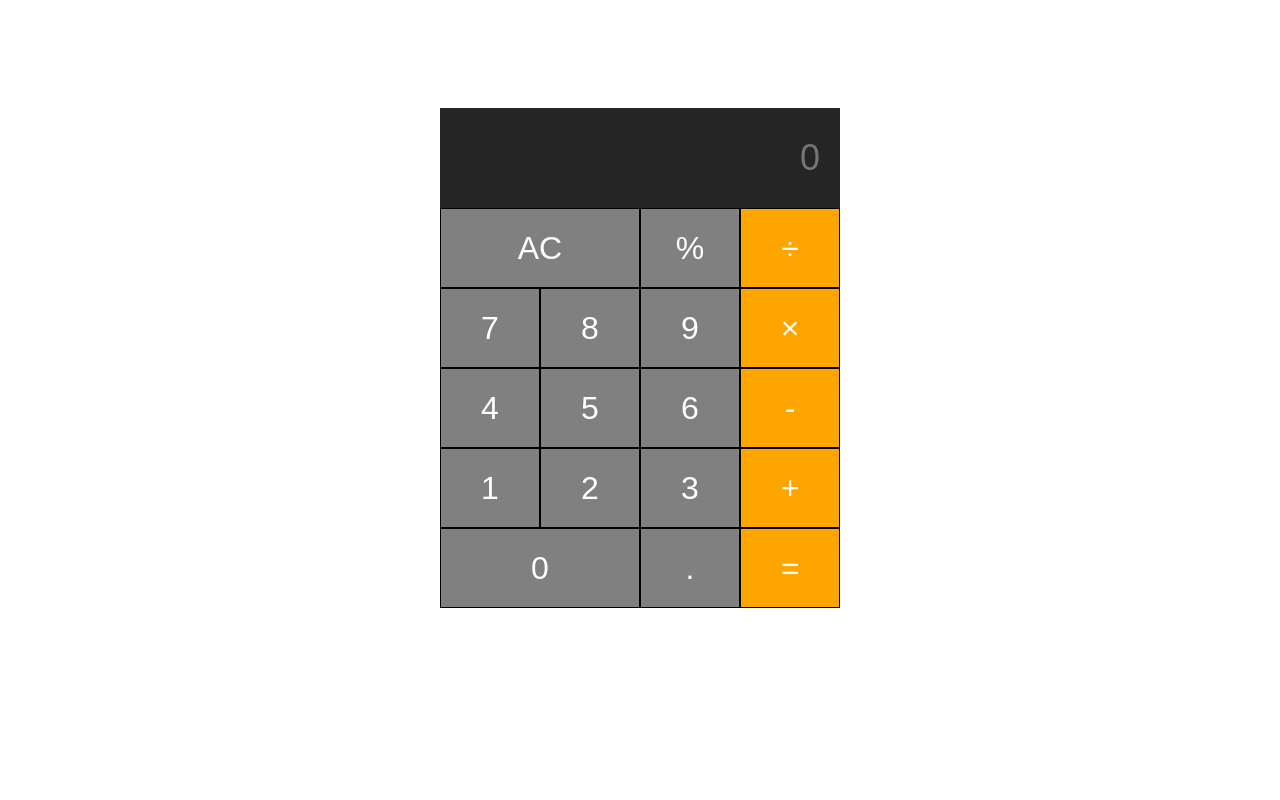
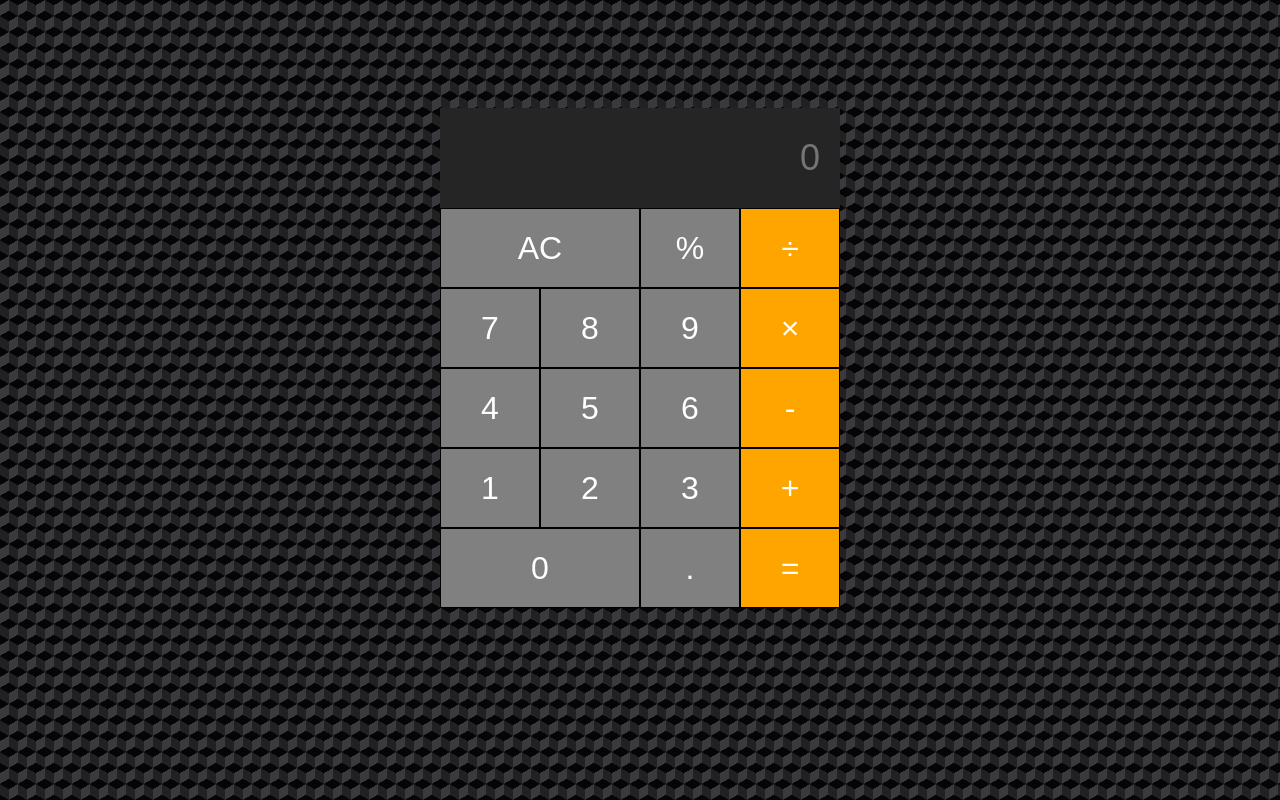
Before and after one commit to harfiyanaditiya/project-akhir, a plain HTML site: page index.html in a window 1280 px wide. Drawn offline with Linux system fonts and the light colour scheme.

Commit message:
update stylesheet.css

```diff
--- a/stylesheet.css
+++ b/stylesheet.css
@@ -1,7 +1,14 @@
+body{
+    background-color: #3a3a3e;
+    opacity: 1;
+    background-image:  linear-gradient(30deg, #050505 12%, transparent 12.5%, transparent 87%, #050505 87.5%, #050505), linear-gradient(150deg, #050505 12%, transparent 12.5%, transparent 87%, #050505 87.5%, #050505), linear-gradient(30deg, #050505 12%, transparent 12.5%, transparent 87%, #050505 87.5%, #050505), linear-gradient(150deg, #050505 12%, transparent 12.5%, transparent 87%, #050505 87.5%, #050505), linear-gradient(60deg, #05050577 25%, transparent 25.5%, transparent 75%, #05050577 75%, #05050577), linear-gradient(60deg, #05050577 25%, transparent 25.5%, transparent 75%, #05050577 75%, #05050577);
+    background-size: 18px 32px;
+    background-position: 0 0, 0 0, 9px 16px, 9px 16px, 0 0, 9px 16px;
+}
 .calculator{
     text-align: center;
     margin: 0 auto;
-    padding-top: 100px;
+    padding:100px;
     width: 400px;
 }
 .screen{
```
